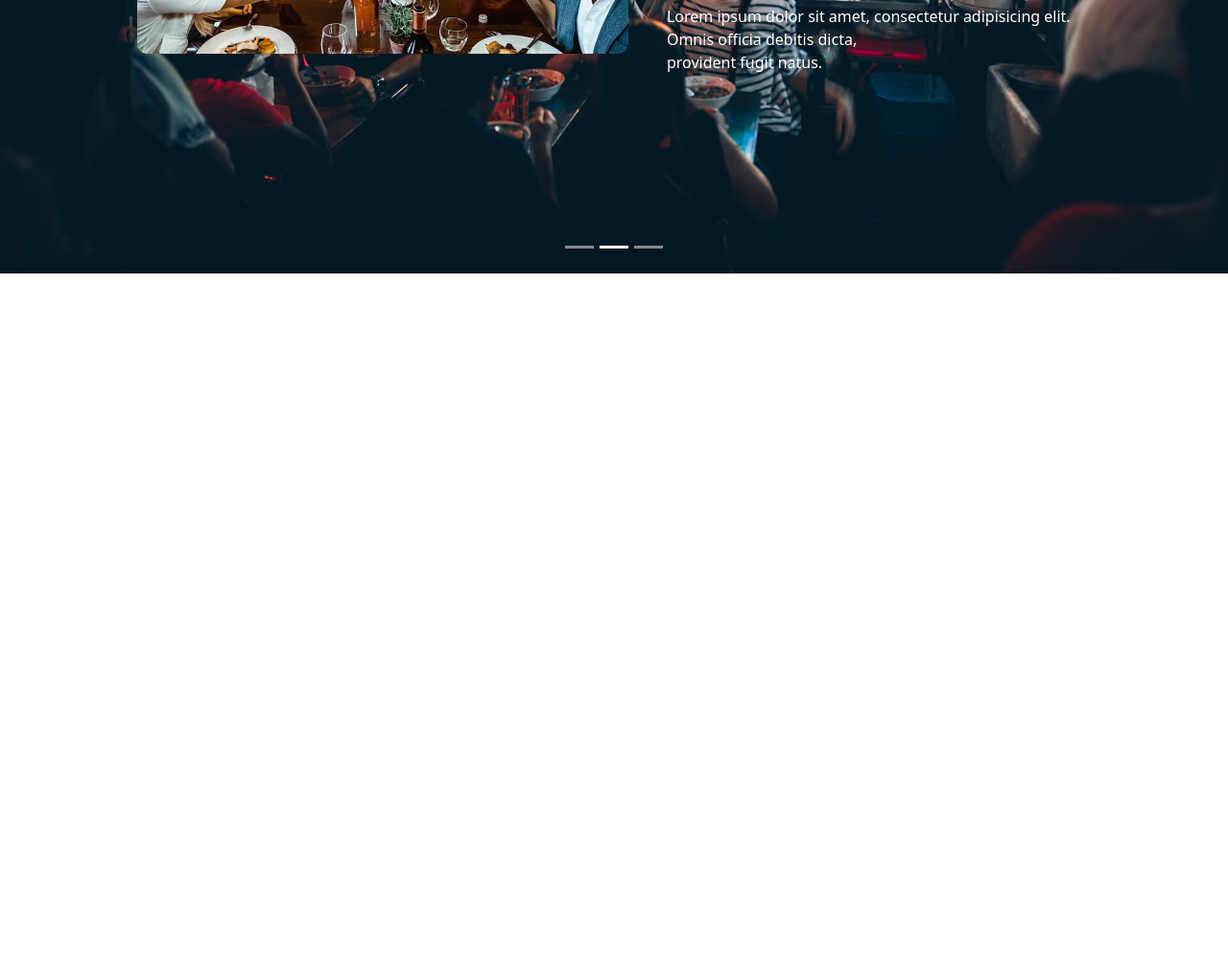
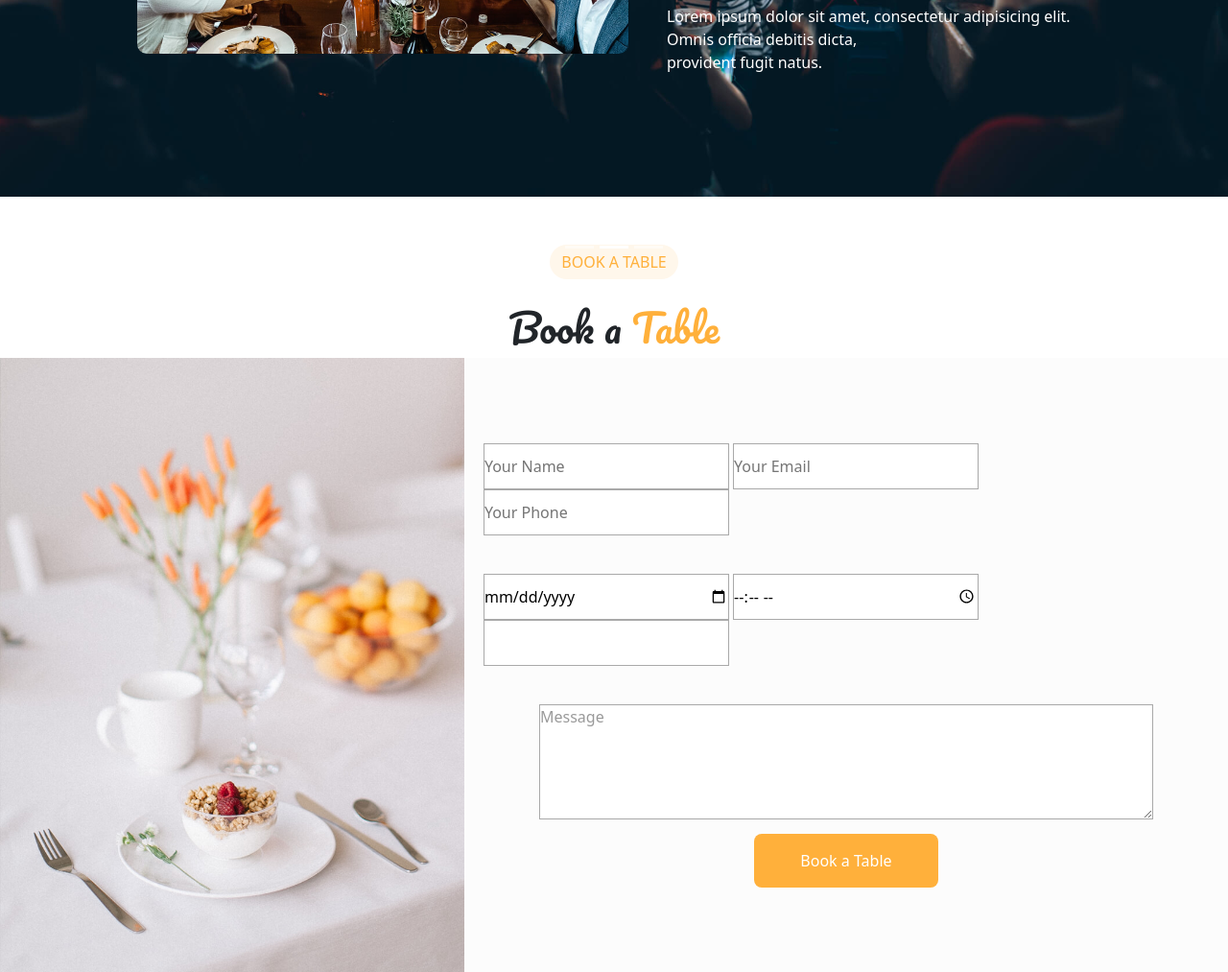
Before and after one commit to ahmeeed404/Ahmed_Achoukhan_Final_Projet_HTML_CSS, a website: page index.html in a window 1280 px wide. Shown: the part 4141-5154 px from the top of the page at 96% size. Before the commit the page ends 4426 px from the top, so only its background shows below. Drawn offline with nearby package versions, Linux system fonts and the light colour scheme.

Commit message:
html et style of book table

```diff
--- a/index.html
+++ b/index.html
@@ -645,6 +645,41 @@
 
 
 
+    <!-- section BookTable -->
+    <section class="bookTable">
+        <div class="topBook">
+            <p>BOOK A TABLE</p>
+            <h1>Book a <span>Table</span></h1>
+        </div>
+        <div class="downBook">
+            <div class="leftDown">
+                <img src="./public/images/images/reservation.jpg" alt="">
+            </div>
+            <div class="formulaire">
+                <div class="firstInput">
+                    <input type="text" placeholder="Your Name">
+                    <input type="text" placeholder="Your Email">
+                    <input type="text" placeholder="Your Phone">
+                </div>
+                <div class="secondInput">
+                    <input type="date">
+                    <input type="time">
+                    <input type="number">
+                </div>
+                <div class="thirdInput">
+                    <textarea placeholder="Message"></textarea>
+                    <button>Book a Table</button>
+                </div>
+            </div>
+        </div>
+    </section>
+
+
+
+
+
+
+
 
 
 
--- a/src/sass/_allModules.scss
+++ b/src/sass/_allModules.scss
@@ -5,3 +5,4 @@
 @import './modules/menu';
 @import './modules/specials';
 @import './modules/events';
+@import './modules/bookTable';
--- /dev/null
+++ b/src/sass/modules/_bookTable.scss
@@ -0,0 +1,86 @@
+.bookTable {
+    .topBook {
+        @include display(flex, center, center, 10px);
+        flex-direction: column;
+        text-align: center;
+        margin-top: 50px;
+
+        p {
+            border-radius: 20px;
+            background-color: rgb(255, 247, 235);
+            color: $orangeColor;
+            width: fit-content;
+            padding: 6px 12px;
+            font-weight: 500;
+        }
+
+        h1 {
+            font-family: $fontFamily;
+
+            span {
+                color: $orangeColor;
+            }
+        }
+    }
+
+    .downBook {
+        @include display(flex, center, center, none);
+
+        .leftDown {
+            img {
+                height: 80vh;
+            }
+        }
+
+        .formulaire {
+            background-color: rgba(250, 250, 250, 0.514);
+            height: 80vh;
+            @include display(flex, center, center, 40px);
+            flex-direction: column;
+            padding-left: 20px;
+            padding-right: 20px;
+
+            .firstInput,
+            .secondInput,
+            .thirdInput {
+                gap: 20px;
+            }
+
+            input {
+                width: 20vw;
+                height: 6vh;
+                text-align: 25px;
+                border: 1px solid darkgray;
+            }
+
+            .thirdInput {
+                @include display(flex, none, center, 15px);
+                flex-direction: column;
+
+                textarea {
+                    width: 50vw;
+                    height: 15vh;
+                    border: 1px solid darkgray;
+                }
+
+                button {
+                    width: 15vw;
+                    height: 7vh;
+                    border: transparent;
+                    background-color: $orangeColor;
+                    border-radius: 8px;
+                    color: white;
+                }
+
+                input::placeholder,
+                textarea::placeholder {
+                    color: rgba(0, 0, 0, 0.4);
+                }
+            }
+
+        }
+    }
+
+
+
+}
--- a/src/sass/modules/_events.scss
+++ b/src/sass/modules/_events.scss
@@ -1,7 +1,7 @@
 .events {
-    height: 100vh;
+    height: 90vh;
     background-image: url(/public/images/images/events-bg.jpg);
-    background-size: cover;
+    background-size: contain;
     background-position: center;
 
     .slide-content {
```
Also changed, not shown: public/style/app.css, 1 other file.
